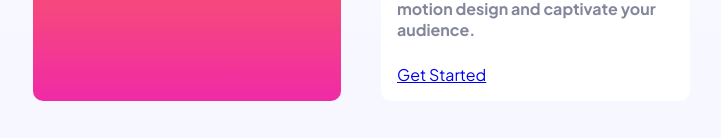
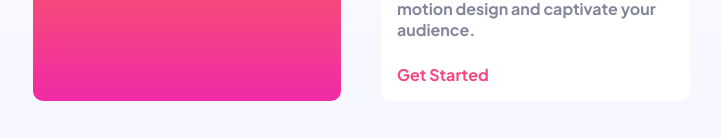
Before and after one commit to nikachitava/skilled-elearning, a React (Vite) app: page / in a window 1280 px wide. Shown: the part 790-928 px from the top of the page, without its empty margins (279-1000 px from the left). Built offline with nearby package versions, Linux system fonts and the light colour scheme.

Commit message:
add getstarted buttons on course cards component

```diff
--- a/src/components/CourseCard/CourseCard.tsx
+++ b/src/components/CourseCard/CourseCard.tsx
@@ -1,4 +1,5 @@
 import { ICourseCardProps } from "../../interfaces/ICourseCardsProps";
+import GetStartedButton from "../GetStartedButton/GetStartedButton";
 import "./CourseCard.css";
 
 export const CourseCard: React.FC<ICourseCardProps> = ({
@@ -12,7 +13,11 @@ export const CourseCard: React.FC<ICourseCardProps> = ({
 
 			<h2>{title}</h2>
 			<p>{subTitle}</p>
-			<a href="#">Get Started</a>
+			<GetStartedButton
+				background={false}
+				gradient={false}
+				textColor={"#F74780"}
+			/>
 		</div>
 	);
 };
```
